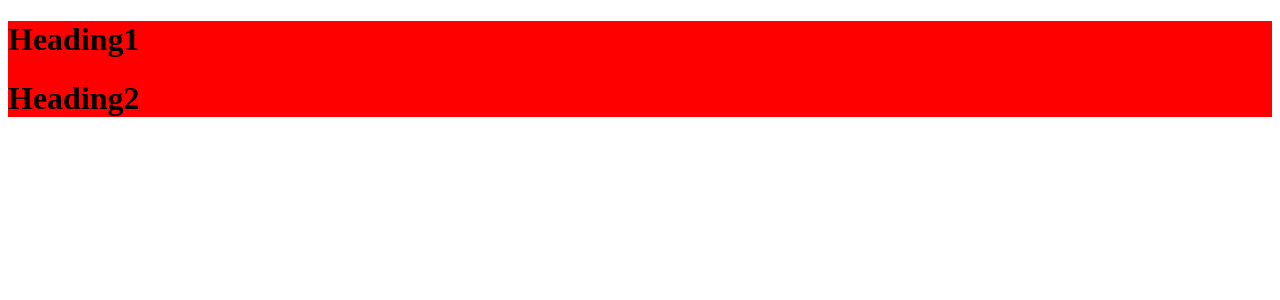
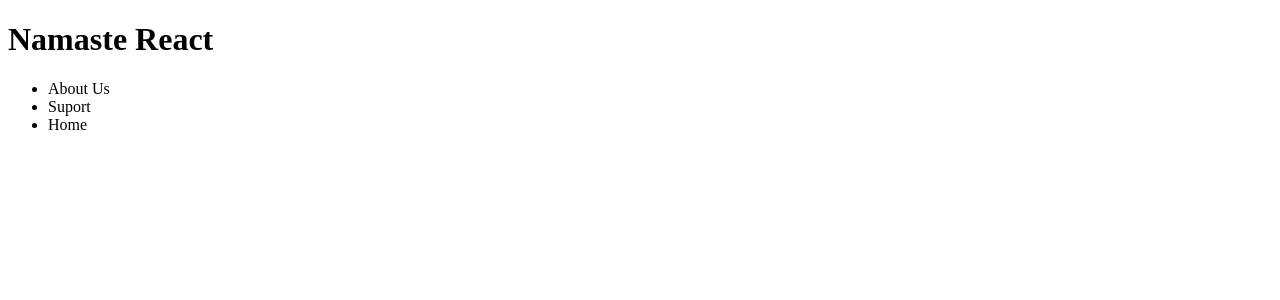
Before and after one commit to subhankari2/ReactJS_Series, a React (Vite) app: page / in a window 1280 px wide. Shown: the top 300 px of the page. Built offline with nearby package versions, Linux system fonts and the light colour scheme.

Commit message:
pain of using React createElement

```diff
--- a/App.js
+++ b/App.js
@@ -1,26 +1,33 @@
       import React from "react";
       import ReactDOM from "react-dom/client";
+/**
+  <div class="header">
+    <h1>Namaste React</h1>
+    <li>About Us</li>
+    <li>Home</li>
+    <li>Support</li>
+    </div>
+ */
+
       const heading1 = React.createElement(
         "h1",
         {
           id: "heading1" ,
           key:'heading1'
       },
-        "Heading1"
+        "Namaste React"
       );
-      const heading2 = React.createElement(
-        "h1",
+      const about = React.createElement(
+        "li",
         {
-          id: "heading2",
-          key:'heading2'
-         },
-        "Heading2"
-      );
-      const container = React.createElement("div", { id: "container" }, [
-        heading1,
-        heading2,
-      ]);
-      const root = ReactDOM.createRoot(document.getElementById("root"));
-      //react overrides root with render
-      console.log("root is created",root)
-      root.render(container);
+          id: "about",
+          key:'about'
+        },
+        "About Us"
+        );
+        const support=React.createElement("li",{id:"support",key:"support"},"Suport");
+        const home=React.createElement("li",{id:"home",key:"home"},"Home");
+        const list=React.createElement("ul",{id:"list",key:"list"},[about,support,home]);
+      const header=React.createElement("div",{id:"header",key:"header"},[heading1,list]);
+      const root=ReactDOM.createRoot(document.getElementById("root"));
+      root.render(header);
```
